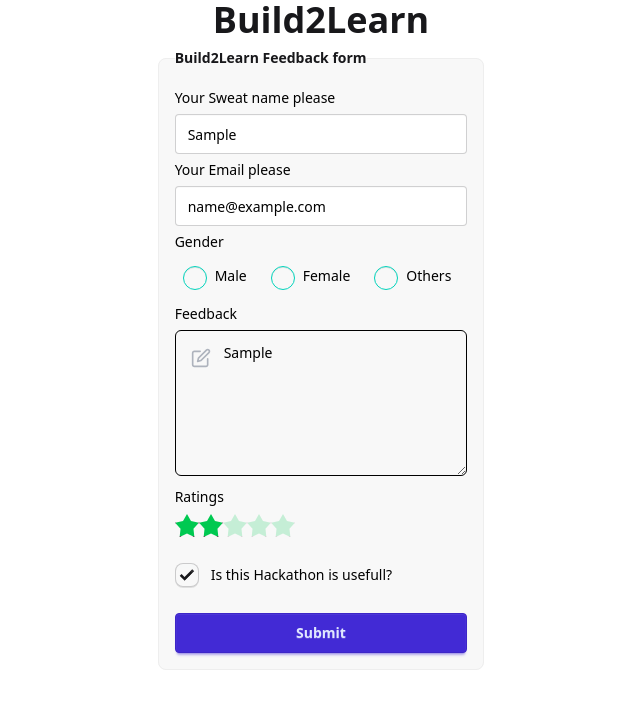
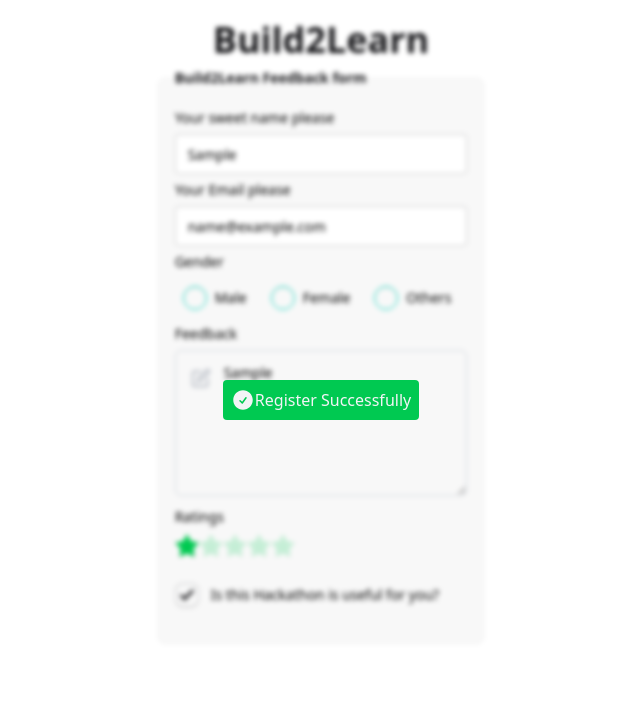
Before and after one commit to Vasutamizh/build2learn, a plain HTML site: page index.html in a window 1280 px wide. Both pictures are taken after typing "Sample", "name@example.com", "Sample" into the empty fields and a click on the button "Submit". Shown: the whole page, without its empty margins (319-959 px from the left). Drawn offline with nearby package versions, Linux system fonts and the light colour scheme.

Commit message:
submit btn works

```diff
--- a/index.html
+++ b/index.html
@@ -8,22 +8,53 @@
     <link href="https://cdn.jsdelivr.net/npm/daisyui@5" rel="stylesheet" type="text/css" />
     <script src="https://cdn.jsdelivr.net/npm/@tailwindcss/browser@4"></script>
     <style>
+        body{
+            height: 100vh;
+        }
         label{
             color: black;
         }
-        body{
+        .mainContent{
             display: flex;
             flex-direction: column;
             align-items: center;
         }
+        .toast-overlay{
+            /* From https://css.glass */
+            background: rgba(255, 255, 255, 0);
+            border-radius: 16px;
+            box-shadow: 0 4px 30px rgba(0, 0, 0, 0.1);
+            backdrop-filter: blur(2.5px);
+            -webkit-backdrop-filter: blur(2.5px);
+            border: 1px solid rgba(255, 255, 255, 0.3);
+        }
+        .toast-notfication{
+            animation: toast 0.2s linear;
+        }
+
+        @keyframes toast {
+            from{ transform: scale(0.5); }
+            to{ transform: scale(1); }
+        }
     </style>
 </head>
 <body>
+
+    <div id="toast" class="toast-overlay hidden absolute top-0 z-10 w-full h-full flex flex-row justify-center items-center">
+        <div class="toast-notfication flex flex-row p-2 rounded bg-green-500 h-fit text-gray-100 ">
+            <svg xmlns="http://www.w3.org/2000/svg" viewBox="0 0 24 24" fill="currentColor" class="size-6">
+                <path fill-rule="evenodd" d="M2.25 12c0-5.385 4.365-9.75 9.75-9.75s9.75 4.365 9.75 9.75-4.365 9.75-9.75 9.75S2.25 17.385 2.25 12Zm13.36-1.814a.75.75 0 1 0-1.22-.872l-3.236 4.53L9.53 12.22a.75.75 0 0 0-1.06 1.06l2.25 2.25a.75.75 0 0 0 1.14-.094l3.75-5.25Z" clip-rule="evenodd" />
+              </svg>
+            <p>Register Successfully</p>
+        </div>
+    </div>
+
+    <div class="mainContent py-5">
     <h1 class="text-4xl font-bold mx-auto">Build2Learn</h1>
     <fieldset class="fieldset text-black text-sm bg-base-200 border-base-300 rounded-box w-xs border p-4">
         <legend class="fieldset-legend">Build2Learn Feedback form</legend>
 
-        <label class="label">Your Sweat name please</label>
+        <label class="label">Your sweet name please</label>
         <input type="text" class="input" placeholder="" />
 
         <label class="label">Your Email please</label>
@@ -32,17 +63,17 @@
         <label class="label" for="">Gender</label>
 
         <div class="flex">
-            <label class="flex p-2 cursor-pointer">
+            <label class="flex items-center p-2 cursor-pointer">
                 <input type="radio" name="radio-6" class="radio radio-accent" />
                 <div class="title px-2">Male</div>
             </label>
 
-            <label class="flex  p-2 cursor-pointer">
+            <label class="flex items-center p-2 cursor-pointer">
                 <input type="radio" name="radio-6" class="radio radio-accent" />
                 <div class="title px-2">Female</div>
             </label>
 
-            <label class="flex p-2 cursor-pointer">
+            <label class="flex items-center p-2 cursor-pointer">
                 <input type="radio" name="radio-6" class="radio radio-accent" />
                 <div class="title px-2">Others</div>
             </label>
@@ -50,7 +81,7 @@
 
         <label class="label" for="">Feedback</label>
         <div class="relative">
-            <textarea type="email" rows="6" placeholder="Type your message" class="w-full bg-transparent rounded-md border border-stroke dark:border-dark-3 p-3 pl-12 text-dark-6 outline-none transition focus:border-primary active:border-primary disabled:cursor-default disabled:bg-gray-2"></textarea>
+            <textarea type="email" rows="6" placeholder="Type your message" class="w-full bg-transparent rounded-md border-gray-300 border-stroke dark:border-dark-3 p-3 pl-12 text-dark-6 outline-none transition focus:border-primary active:border-primary disabled:cursor-default disabled:bg-gray-2"></textarea>
             <span class="absolute top-[18px] left-4">
                <svg width="20" height="20" viewBox="0 0 20 20" fill="none" xmlns="http://www.w3.org/2000/svg">
                   <g opacity="0.8">
@@ -64,21 +95,32 @@
          <label class="label" for="">Ratings</label>
 
         <div class="rating">
-            <input type="radio" name="rating-4" class="mask mask-star-2 bg-green-500" aria-label="1 star" />
-            <input type="radio" name="rating-4" class="mask mask-star-2 bg-green-500" aria-label="2 star" checked="checked" />
-            <input type="radio" name="rating-4" class="mask mask-star-2 bg-green-500" aria-label="3 star" />
-            <input type="radio" name="rating-4" class="mask mask-star-2 bg-green-500" aria-label="4 star" />
-            <input type="radio" name="rating-4" class="mask mask-star-2 bg-green-500" aria-label="5 star" />
+            <input type="radio" value="1" name="rating-4" class="mask mask-star-2 bg-green-500" aria-label="1 star" checked="checked"/>
+            <input type="radio" value="2" name="rating-4" class="mask mask-star-2 bg-green-500" aria-label="2 star"  />
+            <input type="radio" value="3" name="rating-4" class="mask mask-star-2 bg-green-500" aria-label="3 star" />
+            <input type="radio" value="4" name="rating-4" class="mask mask-star-2 bg-green-500" aria-label="4 star" />
+            <input type="radio" value="5" name="rating-4" class="mask mask-star-2 bg-green-500" aria-label="5 star" />
         </div>
 
         <div class="flex gap-3 my-5">
             <input type="checkbox" checked="checked" class="checkbox checkbox-md" />
-            <label class="label">Is this Hackathon is usefull?</label>
+            <label class="label">Is this Hackathon is useful for you?</label>
         </div>
 
-        <button class="btn btn-primary">Submit</button>
+        <button onclick="handleSubmit()" id="submit" class="btn btn-primary">Submit</button>
 
       </fieldset>
 
+    </div>
+
+    <script>
+        function handleSubmit(){
+            document.getElementById('toast').classList.toggle('hidden');
+            document.getElementById('submit').hidden = true;
+            setTimeout(() => {
+                window.location.reload();
+            }, 1000);
+        }
+    </script>
 </body>
 </html>
```
